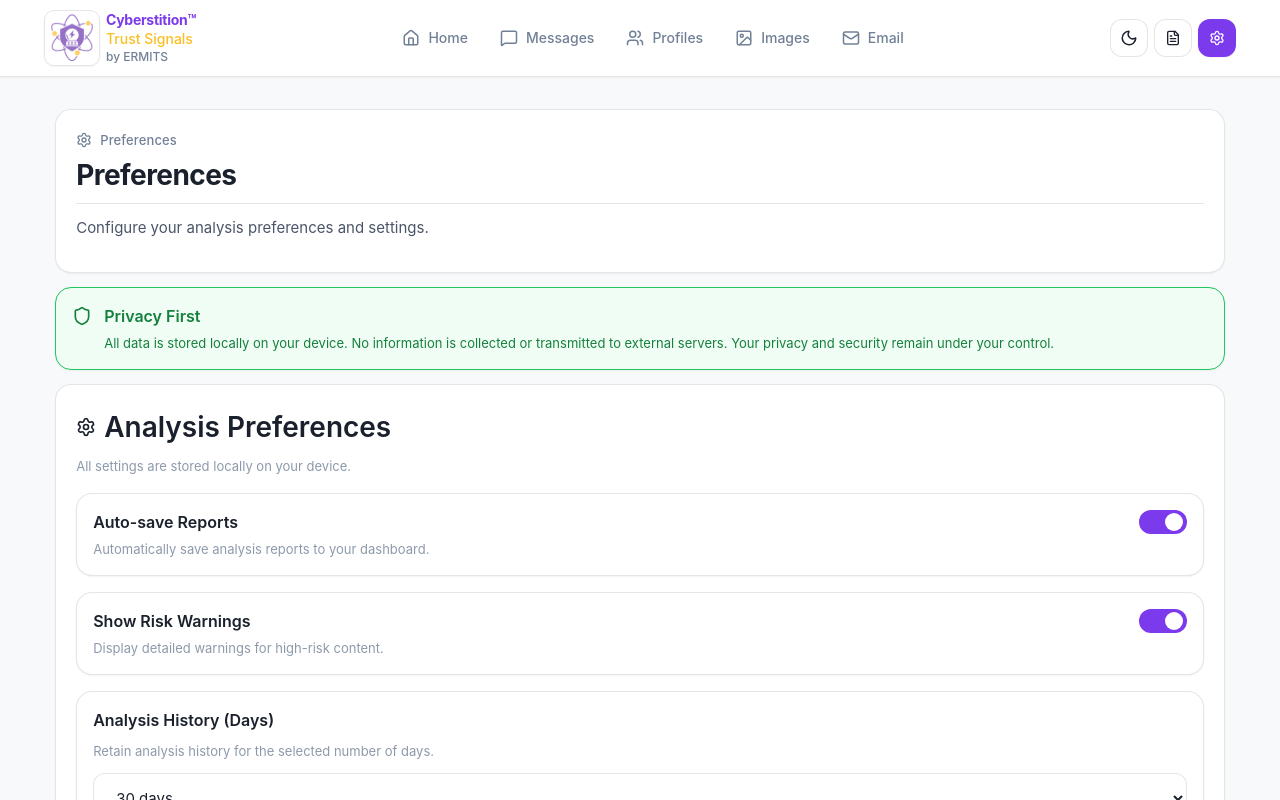
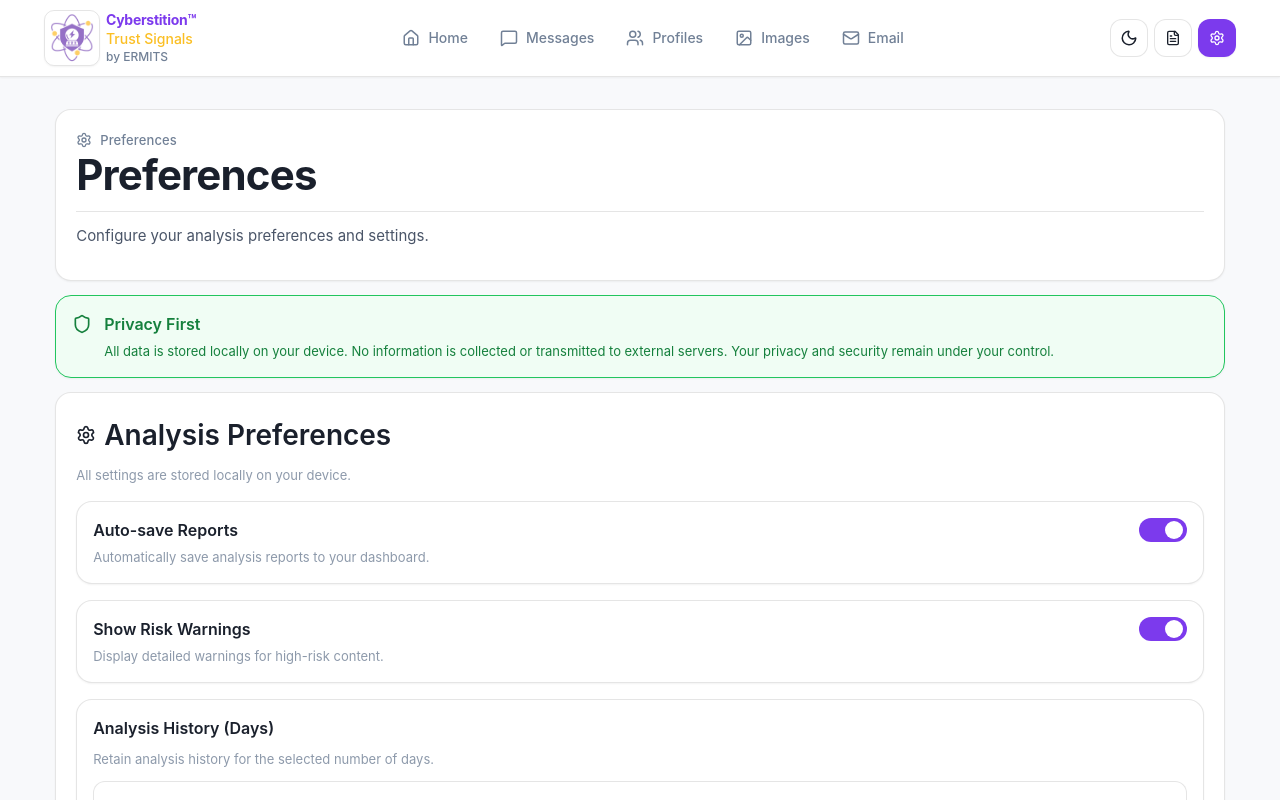
Before and after one commit to Facely1er/cyberstition-radar, a React (Vite) app: page /account in a window 1280 px wide. Built offline with nearby package versions, Linux system fonts and the light colour scheme.

Commit message:
Update info box text styling in ImageMetadataAnalyzer for improved readability

```diff
--- a/src/app/routes/account.tsx
+++ b/src/app/routes/account.tsx
@@ -17,7 +17,7 @@ export default function Preferences() {
         <div className="kicker" style={{ display: 'flex', alignItems: 'center', gap: 8 }}>
           <Settings size={16} /> Preferences
         </div>
-        <h1 className="h1" style={{ fontSize: 28, marginTop: 8 }}>Preferences</h1>
+        <h1 className="h1">Preferences</h1>
         <p className="p">Configure your analysis preferences and settings.</p>
       </section>
 
--- a/src/components/tools/EmailHeaderAnalyzer.tsx
+++ b/src/components/tools/EmailHeaderAnalyzer.tsx
@@ -51,7 +51,7 @@ const EmailHeaderAnalyzer: React.FC = () => {
         <div className="flex items-start gap-3">
           <Info className="h-5 w-5 text-blue-600 dark:text-blue-400 flex-shrink-0 mt-0.5" />
           <div className="flex-1">
-            <p className="text-sm text-blue-900 dark:text-blue-200 leading-relaxed" style={{ margin: 0 }}>
+            <p className="info-box-text text-blue-900 dark:text-blue-200" style={{ margin: 0 }}>
               <span className="font-semibold">Privacy First:</span>{' '}
               All analysis happens in your browser. Email headers never leave your device.
             </p>
--- a/src/components/tools/ImageMetadataAnalyzer.tsx
+++ b/src/components/tools/ImageMetadataAnalyzer.tsx
@@ -156,7 +156,7 @@ const ImageMetadataAnalyzer: React.FC = () => {
         <div className="flex items-start gap-3">
           <Info className="h-5 w-5 text-blue-600 dark:text-blue-400 flex-shrink-0 mt-0.5" />
           <div className="flex-1">
-            <p className="text-sm text-blue-900 dark:text-blue-200 leading-relaxed" style={{ margin: 0 }}>
+            <p className="info-box-text text-blue-900 dark:text-blue-200" style={{ margin: 0 }}>
               <span className="font-semibold">Privacy First:</span>{' '}
               All analysis happens in your browser. Your image never leaves your device.
             </p>
```
